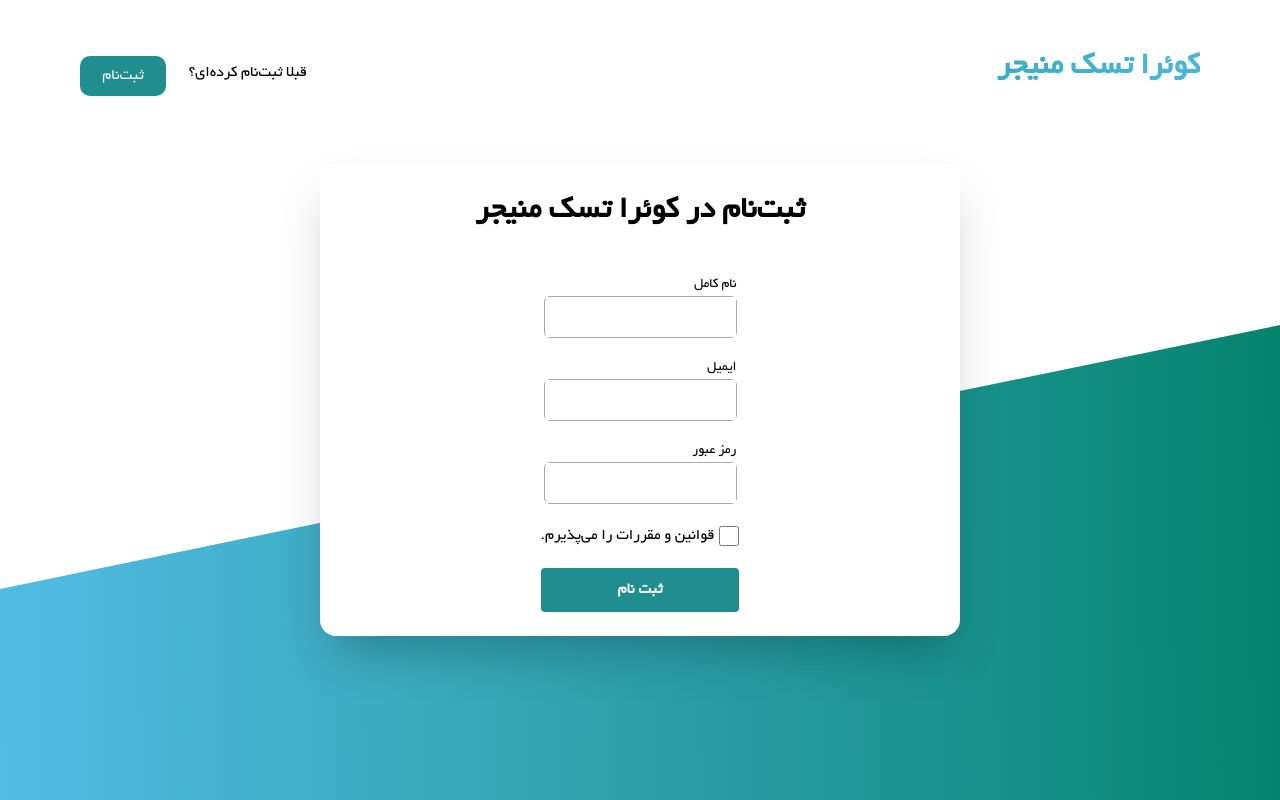
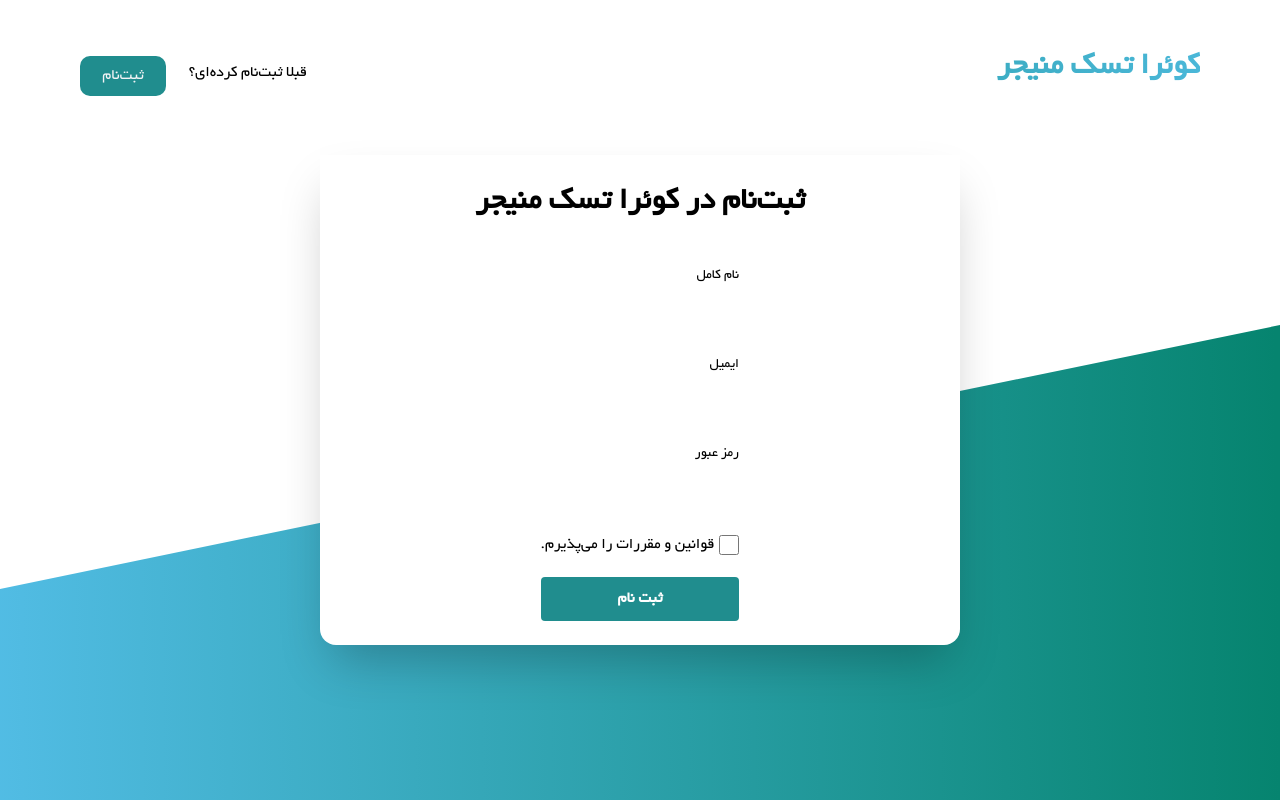
Before and after one commit to AliZarei81/Quera.T.M, a React (Create React App) app: page / in a window 1280 px wide. Built offline with nearby package versions, Linux system fonts and the light colour scheme.

Commit message:
update input component

```diff
--- a/src/App.tsx
+++ b/src/App.tsx
@@ -1,8 +1,24 @@
+import { ChangeEvent, useState } from "react";
 import Design from "./components/Design";
+import Input from "./components/Input";
+import { AiOutlineMail } from "react-icons/ai";
 function App() {
+  const [password, setPassword] = useState<string>("");
+  const handlePasswordChange = (event: ChangeEvent<HTMLInputElement>) => {
+    setPassword(event.target.value);
+  };
   return (
     <div className="App">
       <Design></Design>
+      {/* <Input
+        type="email"
+        id="email"
+        placeholder="جست و جو  کنید"
+        label={{ text: "رمز عبور جدید را وارد کنید", for: "email" }}
+        onChange={handlePasswordChange}
+        value={password}
+        icon={<AiOutlineMail />}
+      /> */}
     </div>
   );
 }
--- a/src/components/Input/index.tsx
+++ b/src/components/Input/index.tsx
@@ -14,6 +14,7 @@ interface IInputProps {
   onChange?: (event: ChangeEvent<HTMLInputElement>) => void;
   icon?: ReactElement;
   label?: ILabel;
+  className?: string;
 }
 
 const Input: React.FC<IInputProps> = ({
@@ -24,9 +25,10 @@ const Input: React.FC<IInputProps> = ({
   onChange,
   icon,
   label,
+  className,
 }) => {
   return (
-    <div className="flex flex-col">
+    <div className="flex flex-col gap-xs">
       {label && (
         <label
           className="self-start text-[14px] font-thin"
@@ -35,9 +37,13 @@ const Input: React.FC<IInputProps> = ({
           {label?.text}
         </label>
       )}
-      <div className="relative flex items-center text-gray-secondary border gap-[2px] border-[#AAAAAA] rounded-md">
+      <div className="relative flex items-center">
         <IconContext.Provider
-          value={{ color: "#AAAAAA", size: "50px", className: "" }}
+          value={{
+            size: "25",
+            color: "#323232",
+            className: "absolute pointer-events-none mr-xs",
+          }}
         >
           {icon && cloneElement(icon)}
         </IconContext.Provider>
@@ -46,9 +52,10 @@ const Input: React.FC<IInputProps> = ({
           value={value}
           id={id}
           placeholder={placeholder}
-          autoComplete="off"
           onChange={onChange}
-          className="h-[40px] ml-[1px] w-full font-semibold placeholder-gray-secondary text-black  border-none  outline-none shadow-none"
+          className={`h-[40px] w-full rounded-md focus:outline-none ${
+            icon ? "pr-xl" : "pr-xs"
+          } ${className}`}
         />
       </div>
     </div>
--- a/tailwind.config.js
+++ b/tailwind.config.js
@@ -6,6 +6,7 @@ module.exports = {
   theme: {
     colors: {
       'black': '#000000',
+      'white': '#FFFFFF',
       'gray-secondary': '#F1F3F5',
       'gray-primary': '#868E96',
       'gray-darker': '#343A40',
```
